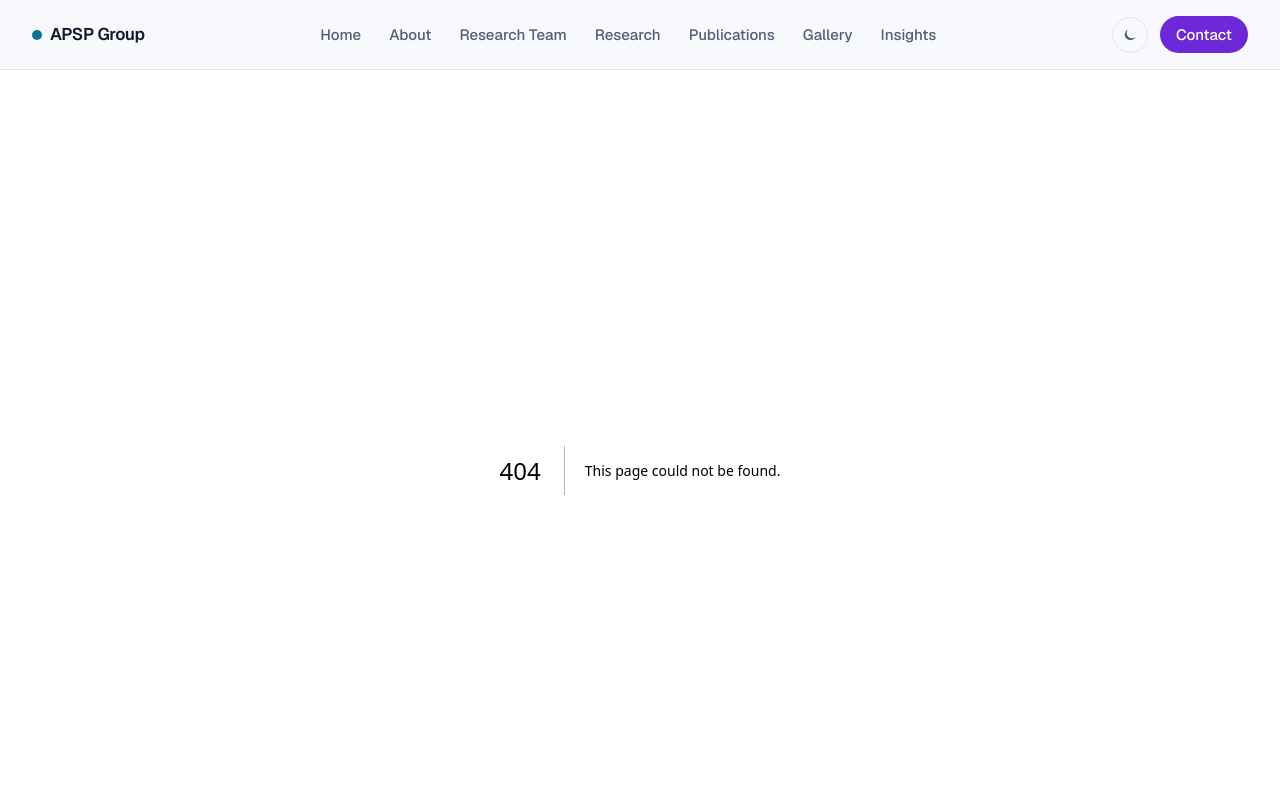
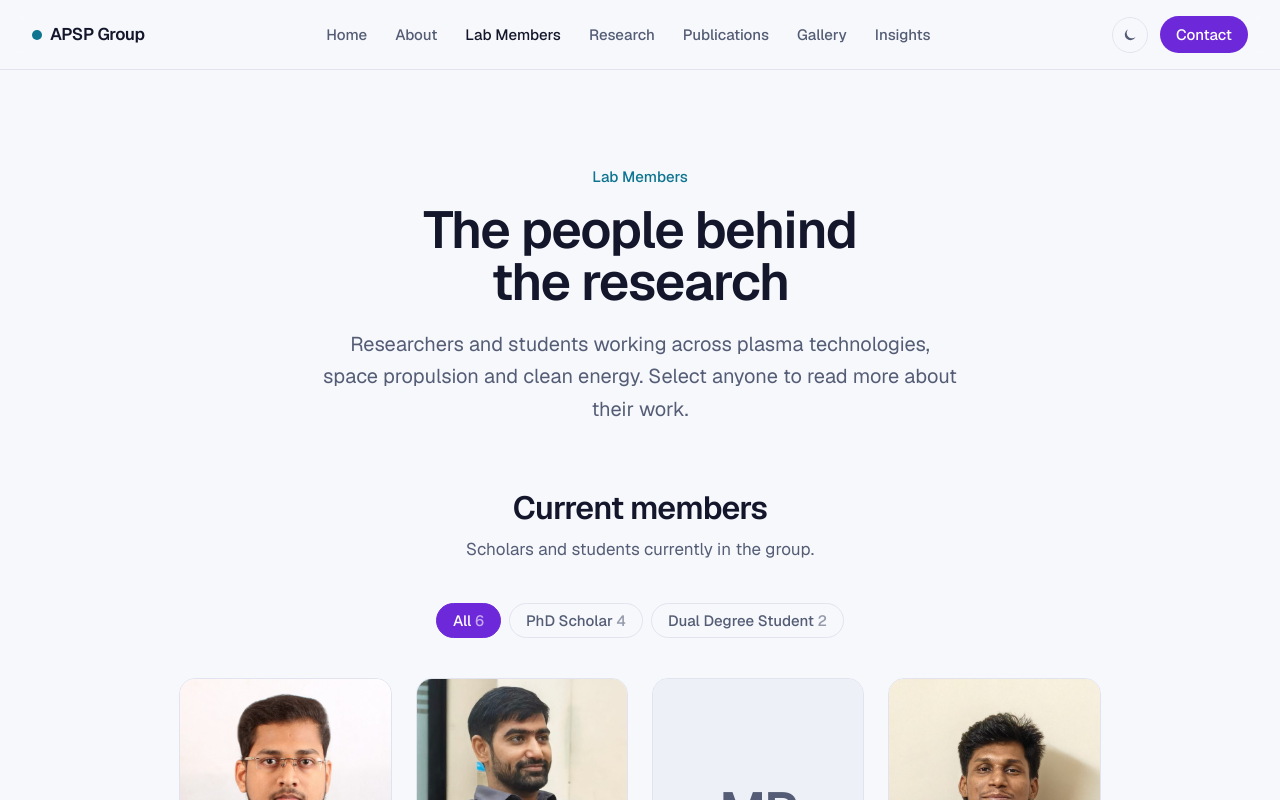
Before and after one commit to Nirmal-16/APSP, a Next.js app: page /lab-members in a window 1280 px wide. Before the commit this address had no page. Shown: the top 800 px of the page. Built offline with nearby package versions, Linux system fonts and the light colour scheme.

Commit message:
Rename Research Team to Lab Members (client request, 11/11 meeting)
The page moves to /lab-members; /research-team and /people redirect there so old and shared profile links keep working.

```diff
--- a/next.config.ts
+++ b/next.config.ts
@@ -1,10 +1,14 @@
 import type { NextConfig } from "next";
 
 const nextConfig: NextConfig = {
-  // The People page was renamed Research Team (client request, 26/10/2026).
-  // Old links keep working; #profile hashes are kept by the browser.
+  // The People page was renamed Research Team (client request, 26/10/2026),
+  // then Lab Members (11/11/2026). Old links keep working; #profile hashes
+  // are kept by the browser.
   async redirects() {
-    return [{ source: "/people", destination: "/research-team", permanent: true }];
+    return [
+      { source: "/people", destination: "/lab-members", permanent: true },
+      { source: "/research-team", destination: "/lab-members", permanent: true },
+    ];
   },
 };
 
--- a/src/app/research-team/page.tsx
+++ b/src/app/lab-members/page.tsx
@@ -8,7 +8,7 @@ import { Reveal } from "@/components/motion/reveal";
 import { FilterablePeopleGrid, PeopleGrid } from "@/components/people/people-grid";
 
 export const metadata: Metadata = {
-  title: `Research Team — ${siteSettings.labName}`,
+  title: `Lab Members — ${siteSettings.labName}`,
   description: "Meet the researchers and students of the group.",
 };
 
@@ -30,11 +30,11 @@ function SectionHeading({ title, intro }: { title: string; intro: string }) {
   );
 }
 
-export default function ResearchTeamPage() {
+export default function LabMembersPage() {
   return (
     <div className="site-container py-24">
       <Reveal className="mx-auto max-w-2xl text-center">
-        <p className="text-sm font-medium text-accent">Research Team</p>
+        <p className="text-sm font-medium text-accent">Lab Members</p>
         <h1 className="mt-4 text-4xl font-semibold tracking-tight text-balance text-foreground sm:text-5xl">
           The people behind the research
         </h1>
--- a/src/components/layout/footer.tsx
+++ b/src/components/layout/footer.tsx
@@ -6,7 +6,7 @@ import { SocialLinks } from "@/components/icons/social-icons";
 // Mirrors the navbar's finalized page set (see components/layout/navbar.tsx).
 const links = [
   { href: "/about", label: "About" },
-  { href: "/research-team", label: "Research Team" },
+  { href: "/lab-members", label: "Lab Members" },
   { href: "/research", label: "Research" },
   { href: "/publications", label: "Publications" },
   { href: "/gallery", label: "Gallery" },
--- a/src/components/layout/navbar.tsx
+++ b/src/components/layout/navbar.tsx
@@ -12,7 +12,7 @@ import { ThemeToggle } from "@/components/theme/theme-toggle";
 const links = [
   { href: "/", label: "Home" },
   { href: "/about", label: "About" },
-  { href: "/research-team", label: "Research Team" },
+  { href: "/lab-members", label: "Lab Members" },
   { href: "/research", label: "Research" },
   { href: "/publications", label: "Publications" },
   { href: "/gallery", label: "Gallery" },
--- a/src/components/people/person-profile.tsx
+++ b/src/components/people/person-profile.tsx
@@ -93,7 +93,7 @@ function PersonLinks({ person }: { person: Person }) {
 
 // Native <dialog>: showModal() gives focus trapping, Esc-to-close and a
 // backdrop for free. Opening sets #slug in the URL so a profile can be
-// shared; visiting /research-team#slug opens it directly.
+// shared; visiting /lab-members#slug opens it directly.
 function useProfileDialog(slug: string) {
   const ref = useRef<HTMLDialogElement>(null);
 
--- a/src/components/research/research-area-section.tsx
+++ b/src/components/research/research-area-section.tsx
@@ -83,7 +83,7 @@ export function ResearchAreaSection({ area, flip }: { area: ResearchArea; flip:
                 {members.map((person) => (
                   <li key={person.name}>
                     <Link
-                      href={`/research-team#${personSlug(person)}`}
+                      href={`/lab-members#${personSlug(person)}`}
                       className="group flex items-center gap-2.5 text-sm font-medium text-foreground transition-colors hover:text-primary"
                     >
                       <span className="relative flex h-9 w-9 shrink-0 items-center justify-center overflow-hidden rounded-full border border-border bg-surface-hover text-xs text-muted">
--- a/src/data/people.ts
+++ b/src/data/people.ts
@@ -1,6 +1,6 @@
 import type { ResearchAreaSlug } from "@/data/research-areas";
 
-// Lab members shown on the Research Team page.
+// Lab members shown on the Lab Members page.
 //
 // To add someone: append an entry below. Put their photo in /public/people
 // as a 4:5 portrait (e.g. 640×800 JPEG) named after them, and set `photo`.
@@ -43,7 +43,7 @@ export interface Person {
   alumni?: boolean;
 }
 
-// URL-safe id used for shareable links, e.g. /research-team#punya-malaiya-jain
+// URL-safe id used for shareable links, e.g. /lab-members#punya-malaiya-jain
 export function personSlug(person: Person) {
   return person.name
     .replace(/^Dr\.?\s+/, "")
@@ -63,7 +63,7 @@ export function personInitials(name: string) {
 
 export const people: Person[] = [
   {
-    // Not shown on the Research Team page — the full PI profile (from the
+    // Not shown on the Lab Members page — the full PI profile (from the
     // CV) is on the About page, in data/about.ts. Kept here so publications
     // still link up with the PI by name.
     name: "Dr. Pravendra Kumar",
--- a/src/data/publications.ts
+++ b/src/data/publications.ts
@@ -1,5 +1,5 @@
 // Publications shown on the Publications page and in each member's
-// profile popup on the Research Team page. Most recent first within each type.
+// profile popup on the Lab Members page. Most recent first within each type.
 // Write author names exactly as they appear in data/people.ts so they
 // link up with the right person.
 
--- a/src/data/site-settings.ts
+++ b/src/data/site-settings.ts
@@ -56,7 +56,7 @@ export const siteSettings = {
     replyTime: "We usually reply within 2–3 working days.", // draft — confirm with client
     media: contactMedia,
     // Person named on the Contact page. `profile` links to the PI section on
-    // the About page (the Research Team page no longer lists the PI).
+    // the About page (the Lab Members page doesn't list the PI).
     lead: {
       name: "Dr. Pravendra Kumar",
       role: "Principal Investigator",
```
